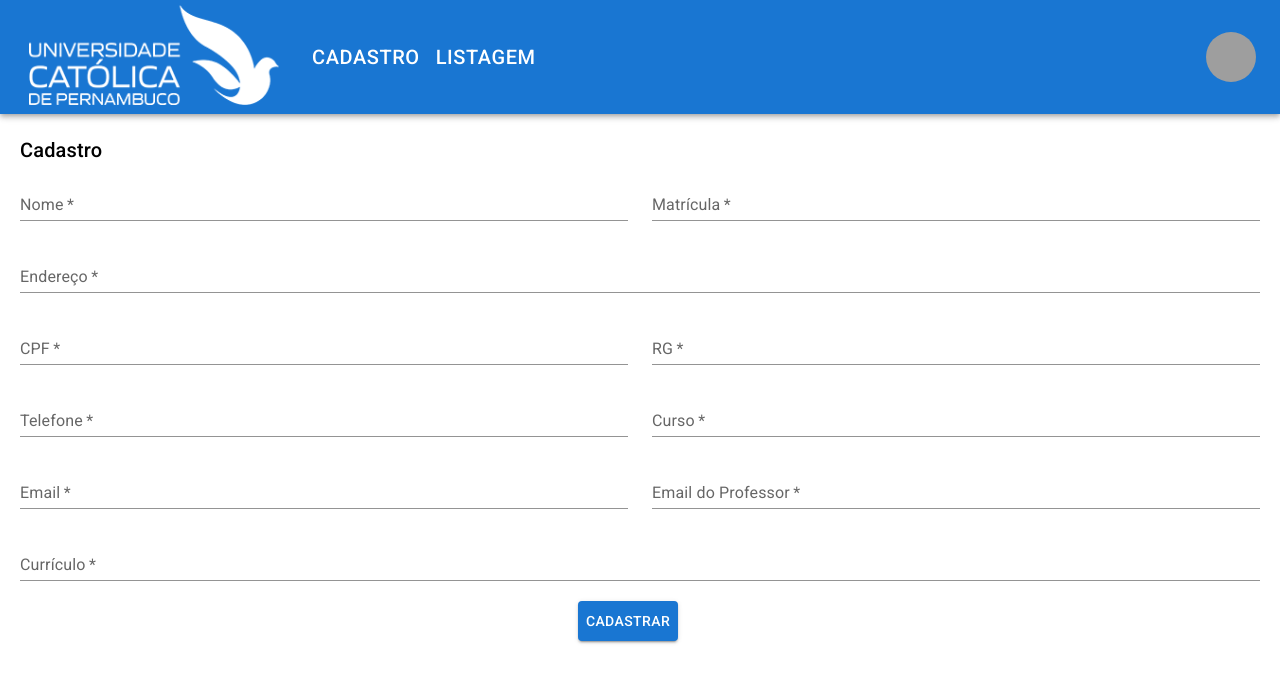
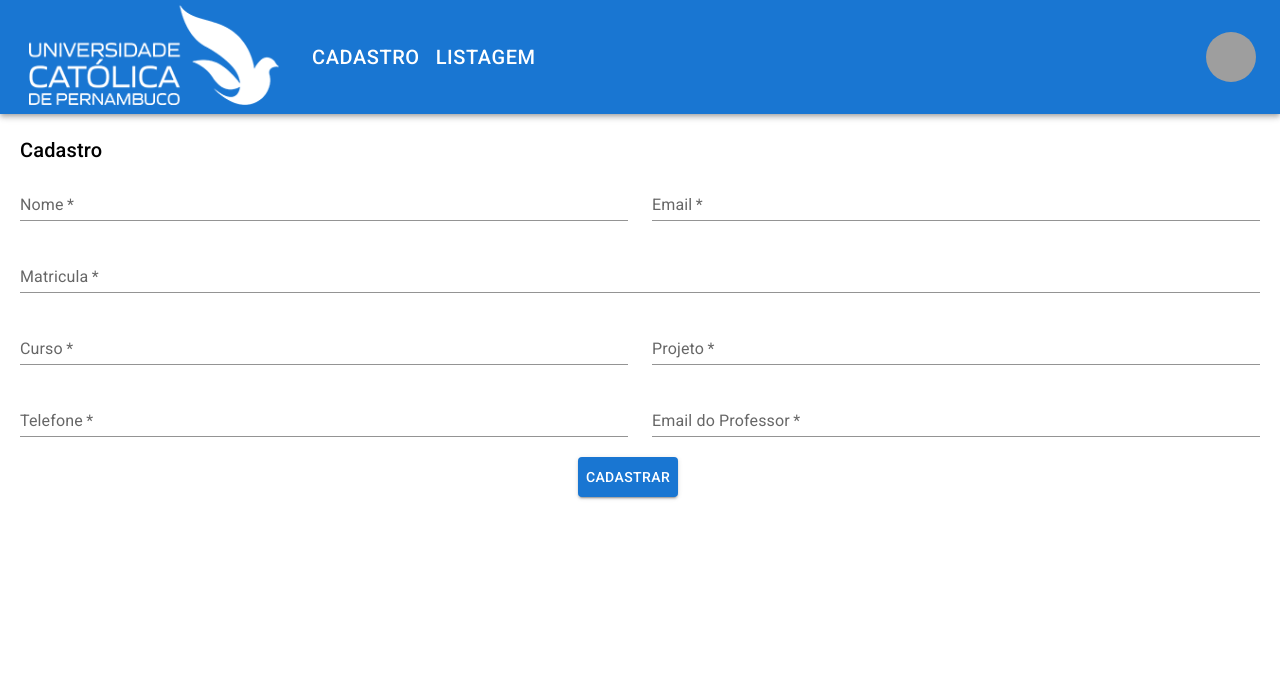
Before and after one commit to HigoHenrique/Project-PIBIC, a React (Vite) app: page /form in a window 1280 px wide. Shown: the top 682 px of the page. Built offline with nearby package versions, Linux system fonts and the light colour scheme; grey boxes are pictures that could not be loaded.

Commit message:
changeAPI

```diff
--- a/src/pages/Form/index.jsx
+++ b/src/pages/Form/index.jsx
@@ -1,23 +1,21 @@
-import styles from './Form.module.css'
-import React, { useState } from 'react';
-import Grid from '@mui/material/Grid';
-import Typography from '@mui/material/Typography';
-import TextField from '@mui/material/TextField';
-import Header from '../../components/Header';
-import { Box, Button } from '@mui/material';
+import styles from "./Form.module.css";
+import React, { useState } from "react";
+import Grid from "@mui/material/Grid";
+import Typography from "@mui/material/Typography";
+import TextField from "@mui/material/TextField";
+import Header from "../../components/Header";
+import { Box, Button } from "@mui/material";
 
 export default function Form() {
   const [formData, setFormData] = useState({
-    nome: '',
-    matricula: '',
-    endereco: '',
-    cpf: '',
-    rg: '',
-    telefone: '',
-    curso: '',
-    email: '',
-    emailProfessor: '',
-    curriculo: '',
+    id: "",
+    nome: "",
+    email: "",
+    matricula: "",
+    curso: "",
+    telefone: "",
+    projeto: "",
+    emailProfessor: "",
   });
 
   const handleInputChange = (event) => {
@@ -26,36 +24,34 @@ export default function Form() {
   };
 
   const handleCadastro = async () => {
-    const response = await fetch('https://pibicdb-barbosaerick88.b4a.run/alunos/create', {
-      method: 'POST',
+    const response = await fetch("https://pibicdb.onrender.com/alunos", {
+      method: "POST",
       headers: {
-        'Content-Type': 'application/json',
+        "Content-Type": "application/json",
       },
       body: JSON.stringify(formData),
     });
 
     if (response.ok) {
-      // Cadastro realizado com sucesso
-      // Exemplo: redirecionar para outra página
-      window.location.href = '/';
-
-      // Ou, exemplo: mostrar uma mensagem de sucesso
-      alert('Cadastro realizado com sucesso!');
+      const aluno = await response.json();
+      console.log("Cadastro realizado com sucesso:", aluno);
+      window.location.href = "/";
+      alert("Cadastro realizado com sucesso!");
     } else {
-      // Erro ao cadastrar
-      // Exemplo: mostrar mensagem de erro
-      const errorData = await response.json();
-      console.error('Erro ao cadastrar:', errorData.message);
-
-      // Ou, exemplo: tratar o erro de acordo com sua necessidade
-      // ...
+      try {
+        const errorData = await response.json();
+        console.error("Erro ao cadastrar:", errorData.message);
+        alert("Erro ao cadastrar: " + errorData.message);
+      } catch (error) {
+        console.error("Erro ao processar a resposta:", error);
+        alert("Erro ao processar a resposta do servidor.");
+      }
     }
   };
-
   return (
     <>
       <Header />
-      <Box sx={{ margin: '20px' }}>
+      <Box sx={{ margin: "20px" }}>
         <Typography variant="h6" gutterBottom>
           Cadastro
         </Typography>
@@ -75,48 +71,48 @@ export default function Form() {
           <Grid item xs={12} sm={6}>
             <TextField
               required
+              id="email"
+              name="email"
+              label="Email"
+              fullWidth
+              variant="standard"
+              value={formData.email}
+              onChange={handleInputChange}
+            />
+          </Grid>
+          <Grid item xs={12}>
+            <TextField
+              required
               id="matricula"
               name="matricula"
-              label="Matrícula"
+              label="Matricula"
               fullWidth
               variant="standard"
               value={formData.matricula}
               onChange={handleInputChange}
             />
           </Grid>
-          <Grid item xs={12}>
+          <Grid item xs={12} sm={6}>
             <TextField
               required
-              id="endereco"
-              name="endereco"
-              label="Endereço"
+              id="curso"
+              name="curso"
+              label="Curso"
               fullWidth
               variant="standard"
-              value={formData.endereco}
+              value={formData.curso}
               onChange={handleInputChange}
             />
           </Grid>
           <Grid item xs={12} sm={6}>
             <TextField
               required
-              id="cpf"
-              name="cpf"
-              label="CPF"
+              id="projeto"
+              name="projeto"
+              label="Projeto"
               fullWidth
               variant="standard"
-              value={formData.cpf}
-              onChange={handleInputChange}
-            />
-          </Grid>
-          <Grid item xs={12} sm={6}>
-            <TextField
-              required
-              id="rg"
-              name="rg"
-              label="RG"
-              fullWidth
-              variant="standard"
-              value={formData.rg}
+              value={formData.projeto}
               onChange={handleInputChange}
             />
           </Grid>
@@ -135,30 +131,6 @@ export default function Form() {
           <Grid item xs={12} sm={6}>
             <TextField
               required
-              id="curso"
-              name="curso"
-              label="Curso"
-              fullWidth
-              variant="standard"
-              value={formData.curso}
-              onChange={handleInputChange}
-            />
-          </Grid>
-          <Grid item xs={12} sm={6}>
-            <TextField
-              required
-              id="email"
-              name="email"
-              label="Email"
-              fullWidth
-              variant="standard"
-              value={formData.email}
-              onChange={handleInputChange}
-            />
-          </Grid>
-          <Grid item xs={12} sm={6}>
-            <TextField
-              required
               id="emailProfessor"
               name="emailProfessor"
               label="Email do Professor"
@@ -168,21 +140,14 @@ export default function Form() {
               onChange={handleInputChange}
             />
           </Grid>
-          <Grid item xs={12}>
-            <TextField
-              required
-              id="curriculo"
-              name="curriculo"
-              label="Currículo"
-              fullWidth
-              variant="standard"
-              value={formData.curriculo}
-              onChange={handleInputChange}
-            />
-          </Grid>
           <Button
-            sx={{ margin: 'auto', marginTop: '20px', width: '100px', height: '40px' }}
-            variant='contained'
+            sx={{
+              margin: "auto",
+              marginTop: "20px",
+              width: "100px",
+              height: "40px",
+            }}
+            variant="contained"
             onClick={handleCadastro}
           >
             Cadastrar
--- a/src/pages/Home/index.jsx
+++ b/src/pages/Home/index.jsx
@@ -12,7 +12,7 @@ export default function Home() {
     const [alunos, setAlunos] = React.useState([]);
 
     React.useEffect(() => {
-        fetch('https://pibicdb-barbosaerick88.b4a.run/alunos/')
+        fetch('https://pibicdb.onrender.com/alunos')
             .then(response => response.json())
             .then(data => {
                 const filteredAlunos = data.filter(aluno => aluno.emailProfessor === 'professor@email.com');
--- a/src/pages/Login/index.jsx
+++ b/src/pages/Login/index.jsx
@@ -21,7 +21,7 @@ export default function SignIn() {
   const [invalidMatricula, setInvalidMatricula] = React.useState(false);
 
   const handleClick = async () => {
-    const response = await fetch("https://pibicdb-barbosaerick88.b4a.run/alunos/");
+    const response = await fetch("https://pibicdb.onrender.com/alunos");
     const data = await response.json();
 
     const email = document.getElementById("email").value;
```
Also changed, not shown: 1 other file (tests, documents, lock files or other folders).
